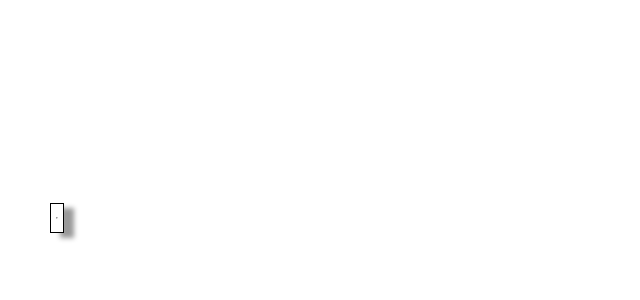
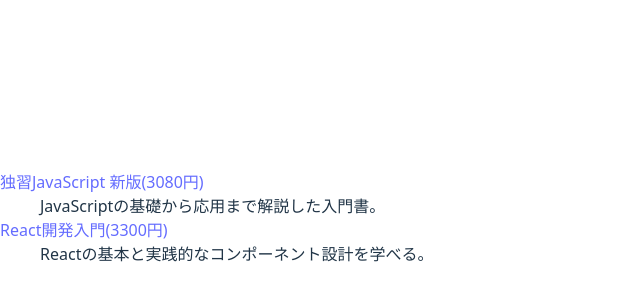
Before and after one commit to 1m4nim/study-React, a React (Vite) app: page / in a window 1280 px wide. Shown: the part 182-482 px from the top of the page, without its empty margins (0-640 px from the left). Built offline with nearby package versions, Linux system fonts and the light colour scheme.

Commit message:
3-3-3childrenに対してパラメ−ターを引き渡す

```diff
--- /dev/null
+++ b/src/ListTemplate.tsx
@@ -0,0 +1,58 @@
+// import React from "react";
+
+// type Props = {
+//   src: string;
+//   children: string;
+// };
+
+// export default function ListTemplate({ src }: Props) {
+//   return (
+//     <dl>
+//       {src.map((elm) => (
+//         <React.Fragment key={elm.isbn}>{children}</React.Fragment>
+//       ))}
+//     </dl>
+//   );
+// }
+
+// import React from "react"
+// types Props={
+//     src:string;
+//     Children:string;
+// }
+
+// export default function ListTemplate({src,children}){
+//     return(
+//         <dl>
+//             {src.map(elm=>(
+//                 <React.Fragment key={elem.isbn}>
+//                     {children(elem)}
+//                 </React.Fragment>
+//             ))}
+//         </dl>
+//     )
+// }
+
+import React from "react";
+
+type Book = {
+  isbn: string;
+  title: string;
+  price: number;
+  summary: string;
+};
+
+type Props = {
+  src: Book[];
+  children: (item: Book) => React.ReactNode;
+};
+
+export default function ListTemplate({ src, children }: Props) {
+  return (
+    <dl>
+      {src.map((item) => (
+        <React.Fragment key={item.isbn}>{children(item)}</React.Fragment>
+      ))}
+    </dl>
+  );
+}
--- a/src/main.tsx
+++ b/src/main.tsx
@@ -16,10 +16,27 @@
 import { createRoot } from "react-dom/client";
 import "./index.css";
 //import StyledPanel from "./StyledPanel";
-import TitledPanel from "./TitledPanel";
+//import TitledPanel from "./TitledPanel";
 import reportWebVitals from "./reportWebVitals";
+//import book from "./book";
+import ListTemplate from "./ListTemplate";
 
 //const container = document.getElementById("root");
+
+const books = [
+  {
+    isbn: "978-4-7981-5112-0",
+    title: "独習JavaScript 新版",
+    price: 3080,
+    summary: "JavaScriptの基礎から応用まで解説した入門書。",
+  },
+  {
+    isbn: "978-4-7981-5382-7",
+    title: "React開発入門",
+    price: 3300,
+    summary: "Reactの基本と実践的なコンポーネント設計を学べる。",
+  },
+];
 
 const container: HTMLElement | null = document.getElementById("root");
 
@@ -43,11 +60,28 @@
   // const body = <p style={{ color: "black" }}>ようこそ、WINGSプロジェクトへ</p>;
   // root.render(<TitledPanel title={title} body={body}></TitledPanel>);
 
+  // root.render(
+  //   <TitledPanel>
+  //     <p key="title">メンバー募集</p>
+  //     <p key="body">ようこそ、WINGSプロジェクトへ</p>
+  //   </TitledPanel>
+  // );
+
   root.render(
-    <TitledPanel>
-      <p key="title">メンバー募集</p>
-      <p key="body">ようこそ、WINGSプロジェクトへ</p>
-    </TitledPanel>
+    <ListTemplate src={books}>
+      {(item) => (
+        <>
+          <dt>
+            <a
+              href={`https://wings.msn.to/books/${item.isbn}/${item.isbn}.jpg`}
+            >
+              {item.title}({item.price}円)
+            </a>
+          </dt>
+          <dd>{item.summary}</dd>
+        </>
+      )}
+    </ListTemplate>
   );
 } else {
   console.log("Root container not found");
```
